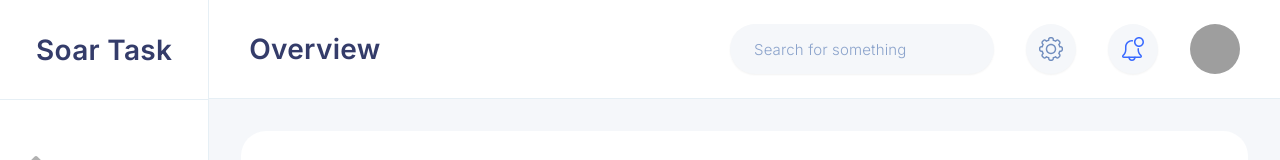
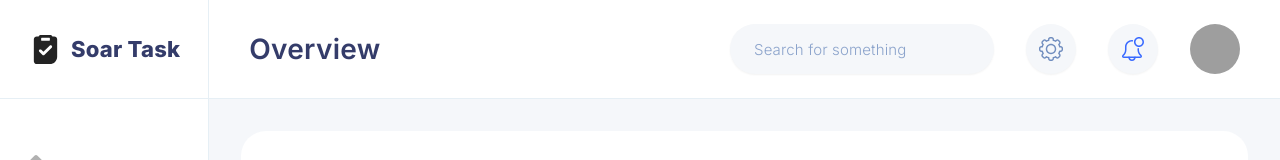
Before and after one commit to rehanalam/financial-dashboard-app, a React (Vite) app: page /settings in a window 1280 px wide. Shown: the top 160 px of the page. Built offline with nearby package versions, Linux system fonts and the light colour scheme; grey boxes are pictures that could not be loaded.

Commit message:
Fixes header issue

```diff
--- a/index.html
+++ b/index.html
@@ -6,7 +6,10 @@
     <meta name="viewport" content="width=device-width, initial-scale=1.0" />
     <link href="/src/styles.css" rel="stylesheet" />
     <link href="https://fonts.googleapis.com/css2?family=Lato:wght@300;400;700&display=swap" rel="stylesheet" />
-    <link href="https://fonts.googleapis.com/css2?family=Inter:wght@300;400;600;700&display=swap" rel="stylesheet" />
+    <link
+      href="https://fonts.googleapis.com/css2?family=Inter:wght@300;400;600;700;800&display=swap"
+      rel="stylesheet"
+    />
     <title>Vite + React + TS</title>
   </head>
   <body>
--- a/src/app/Layout/Sidebar/index.tsx
+++ b/src/app/Layout/Sidebar/index.tsx
@@ -1,3 +1,4 @@
+import TaskIcon from '@/assets/icons/task-icon.svg?react';
 import Title from '@/components/Title';
 
 import SidebarNav from './SidebarNav';
@@ -5,9 +6,11 @@ import SidebarNav from './SidebarNav';
 const Sidebar = () => {
   return (
     <div className="flex w-[250px] flex-col border-r border-gray-300 bg-white">
-      <div className="sidebar-header flex h-[100px] items-center justify-center border-b border-gray-300">
-        <Title size="lg" className="font-extrabold">
-          Soar Task
+      <div className="sidebar-header flex min-h-[99px] items-center justify-center border-b border-gray-300 py-6">
+        <Title size="md" className="!font-[800]">
+          <span className="flex items-center">
+            <TaskIcon className="mr-2" /> Soar Task
+          </span>
         </Title>
       </div>
       <div className="sidebar-nav">
--- a/src/app/QuickTransfer/index.tsx
+++ b/src/app/QuickTransfer/index.tsx
@@ -30,10 +30,10 @@ const QuickTransfer: React.FC<QuickTransferProps> = ({ users }) => {
 
       <div className="mt-8 grid grid-cols-3 items-center justify-between">
         <label className="col-span-1 mb-1 block text-base font-light text-blue-400">Write Amount</label>
-        <div className="col-span-2 flex">
+        <div className="col-span-2 flex justify-end">
           <Input
             defaultValue="525.50"
-            className="mb-0 rounded-[40px] border-0 bg-gray-200"
+            className="mb-0 max-w-[200px] rounded-[40px] border-0 bg-gray-200"
             placeholder="Search for something"
           />
           <Button variant="default" className="-ml-8 rounded-[40px]" size="lg">
--- a/src/components/Title/index.tsx
+++ b/src/components/Title/index.tsx
@@ -12,7 +12,7 @@ const sizeClasses = {
 
 const Title = ({ size = 'lg', className, children, ...props }: TitleProps) => {
   return (
-    <h1 className={classNames('m-0 font-semibold text-blue-800', sizeClasses[size], className)} {...props}>
+    <h1 className={classNames('flex-inline m-0 font-semibold text-blue-800', sizeClasses[size], className)} {...props}>
       {children}
     </h1>
   );
--- a/src/pages/Dashboard/index.tsx
+++ b/src/pages/Dashboard/index.tsx
@@ -29,7 +29,7 @@ const Dashboard = () => {
     <div className="flex flex-col gap-6">
       {/* First Row */}
       <div className="grid grid-cols-1 gap-7 md:grid-cols-12">
-        <GridSection title="My Cards" colSpan="md:col-span-8" showSeeAll>
+        <GridSection title="My Cards" colSpan="md:col-span-12 xl:col-span-8" showSeeAll>
           <CreditCard
             balance="$5,756"
             cardHolder="Eddy Cusuma"
@@ -46,29 +46,29 @@ const Dashboard = () => {
           />
         </GridSection>
 
-        <GridSection title="Recent Transaction" colSpan="md:col-span-4">
+        <GridSection title="Recent Transaction" colSpan="md:col-span-12 xl:col-span-4">
           <Transactions />
         </GridSection>
       </div>
 
       {/* Second Row */}
       <div className="grid grid-cols-1 gap-7 md:grid-cols-12">
-        <GridSection title="Weekly Activity" colSpan="md:col-span-8">
+        <GridSection title="Weekly Activity" colSpan="md:col-span-12 xl:col-span-8">
           <WeeklyActivityChart />
         </GridSection>
 
-        <GridSection title="Expense Statistics" colSpan="md:col-span-4">
+        <GridSection title="Expense Statistics" colSpan="md:col-span-12 xl:col-span-4">
           <ExpenseChart />
         </GridSection>
       </div>
 
       {/* Third Row */}
       <div className="grid grid-cols-1 gap-7 md:grid-cols-10">
-        <GridSection title="Quick Transfer" colSpan="md:col-span-4">
+        <GridSection title="Quick Transfer" colSpan="md:col-span-12 xl:col-span-4">
           <QuickTransfer users={users} />
         </GridSection>
 
-        <GridSection title="Balance History" colSpan="md:col-span-6">
+        <GridSection title="Balance History" colSpan="md:col-span-12 xl:col-span-6">
           <BalanceHistoryChart />
         </GridSection>
       </div>
```
Also changed, not shown: src/assets/icons/task-icon.svg (added).
